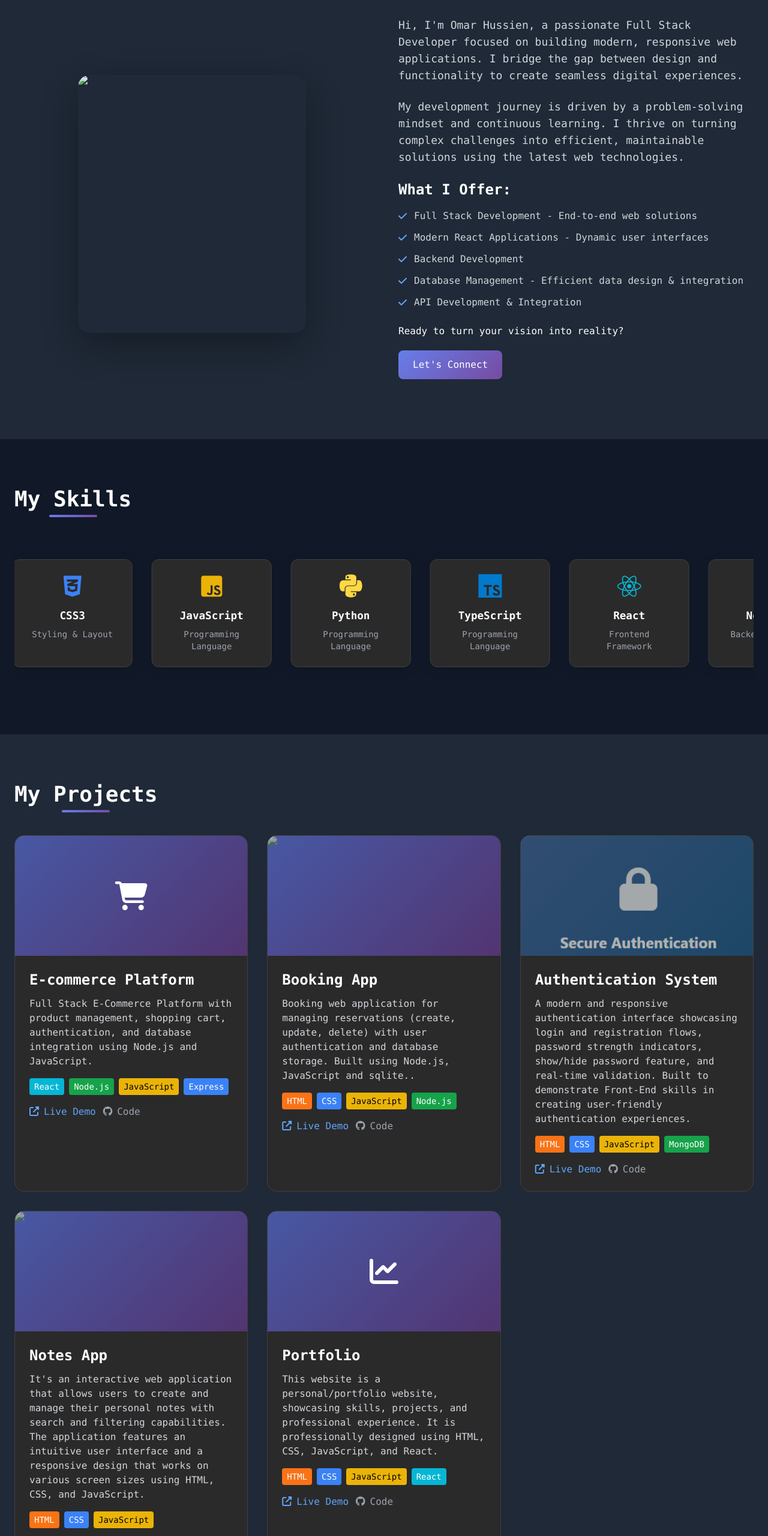
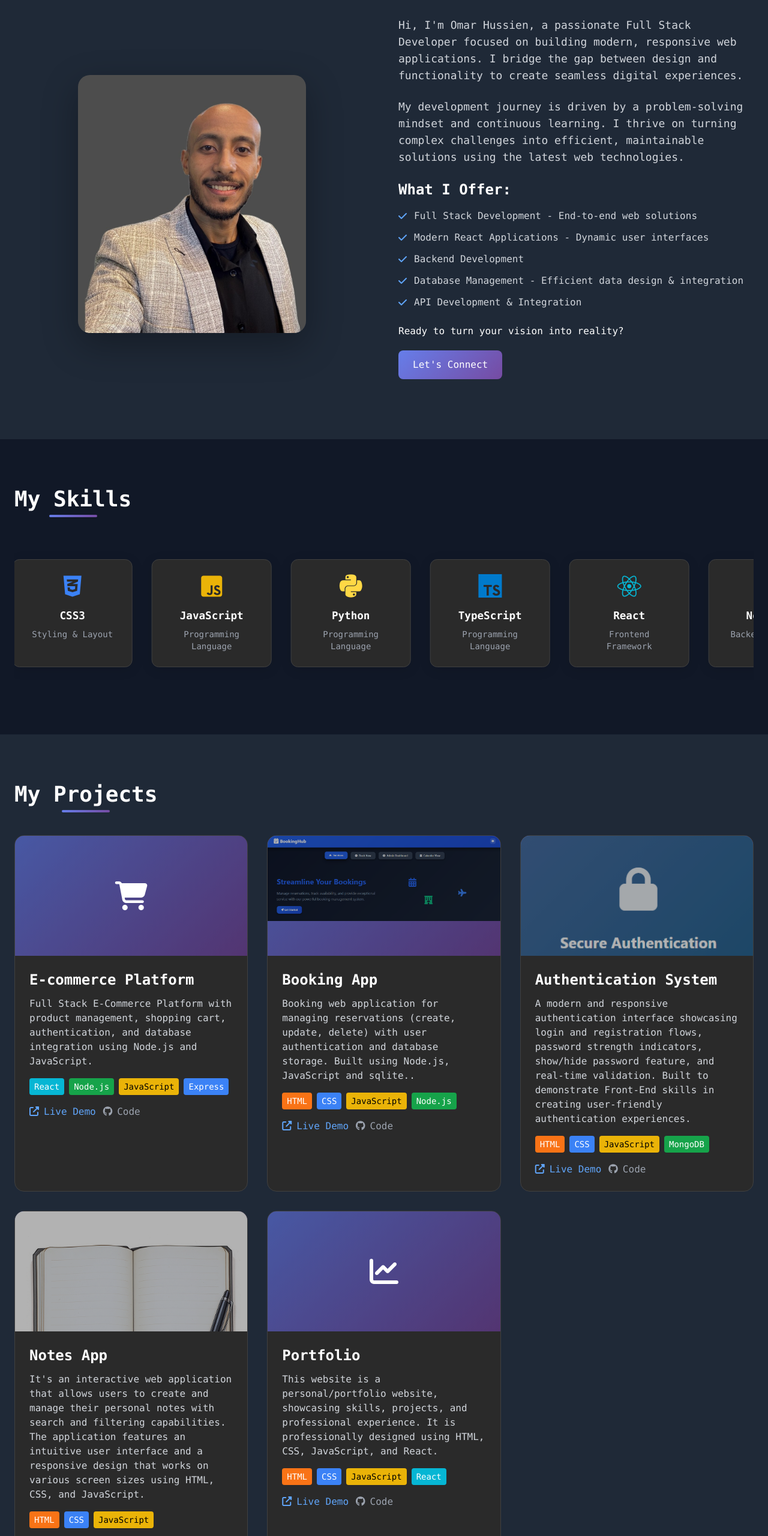
Before and after one commit to omarhussien98/Portfolio, a plain HTML site: page index.html in a window 1280 px wide. Shown: the part 940-3500 px from the top of the page at 60% size. Drawn offline with nearby package versions, Linux system fonts and the light colour scheme.

Commit message:
Update index.html

```diff
--- a/index.html
+++ b/index.html
@@ -480,7 +480,7 @@
             <div class="flex flex-col lg:flex-row items-center gap-12">
                 <div class="lg:w-1/2">
                     <div class="personal-photo">
-                        <img src="ph.jpeg">
+                        <img src="photo.jpeg">
                         <style>
                         .personal-photo {
                             width: 100%;
@@ -683,7 +683,7 @@
                 <!-- class="fas fa-tasks" -->
                 <div class="project-card">
                     <div class="project-image">
-                    <img src="1.PNG">
+                    <img src="bookinghub.PNG">
                     </div>
                     <div class="p-6">
                         <h3 class="text-2xl font-semibold mb-3 text-white">Booking App</h3>
@@ -705,7 +705,7 @@
                     </div>
                 </div>
 
-                <!-- Project 3: Notes App -->
+                <!-- Project 3: Authentication System -->
                 <!-- class="fas fa-tasks" -->
                 <div class="project-card">
                     <div class="project-image">
@@ -737,7 +737,7 @@
                 <!-- class="fas fa-tasks" -->
                 <div class="project-card">
                     <div class="project-image">
-                    <img src="photo.png">
+                    <img src="notes app.png">
                     </div>
                     <div class="p-6">
                         <h3 class="text-2xl font-semibold mb-3 text-white">Notes App</h3>
```
